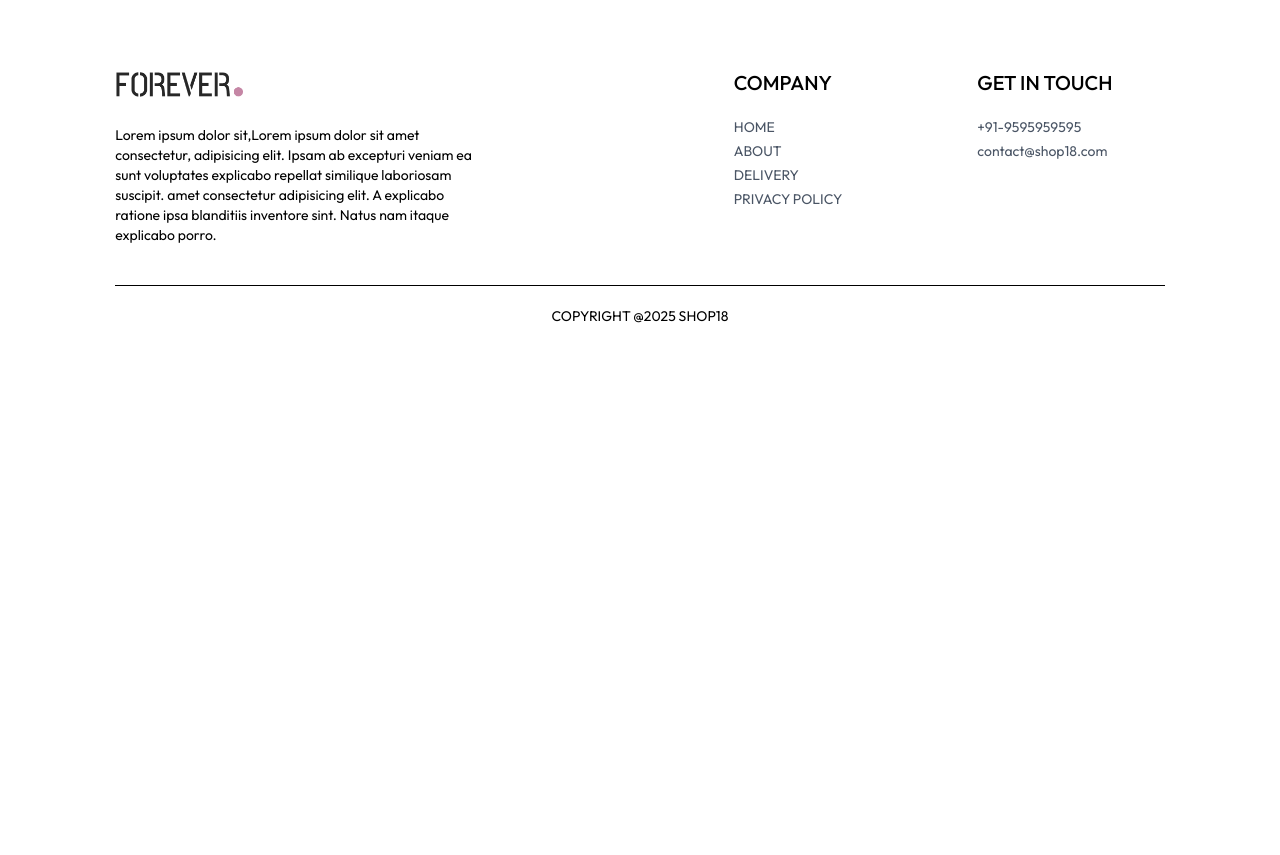
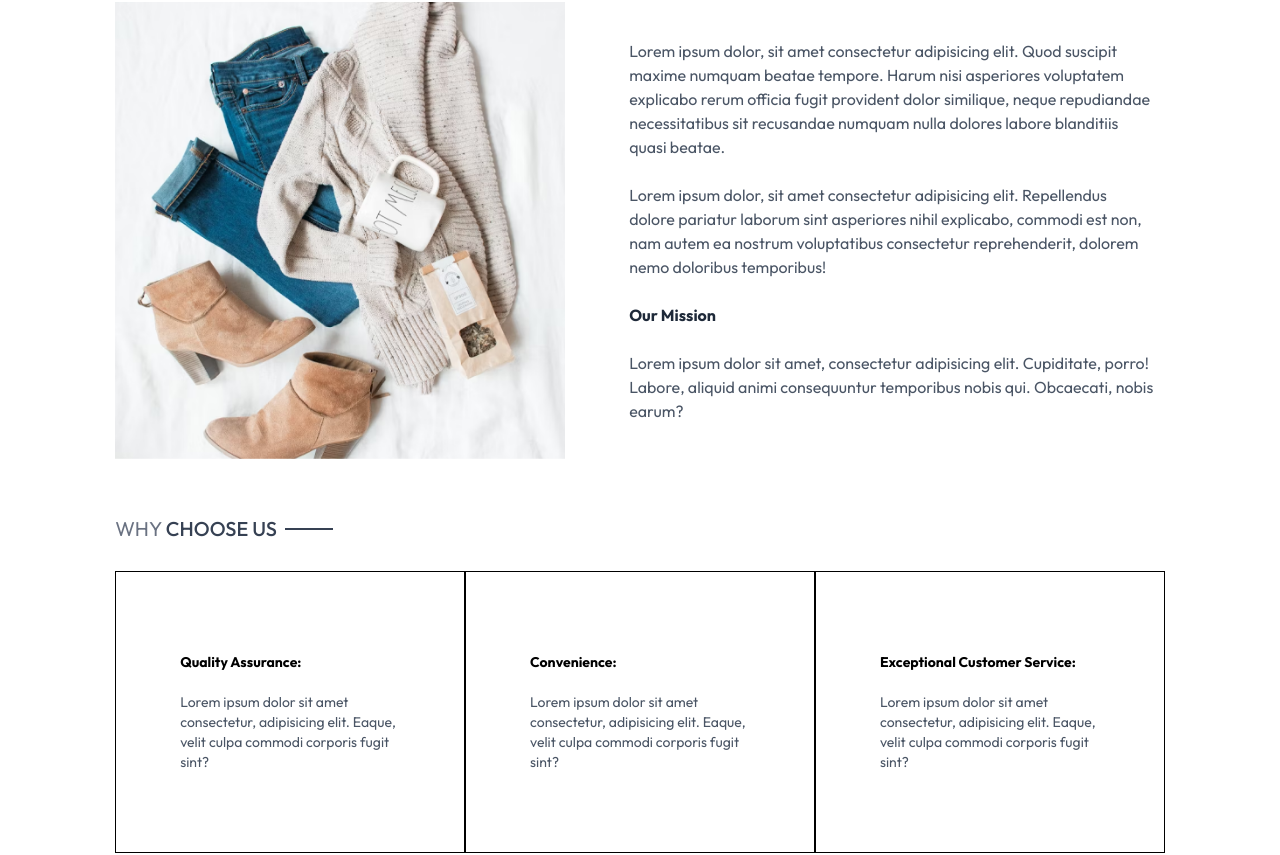
Before and after one commit to surender18/shop18, a React (Vite) app: page /about in a window 1280 px wide. Shown: the part 195-1050 px from the top of the page. Before the commit the page ends 800 px from the top, so only its background shows below. Built offline with nearby package versions, Linux system fonts and the light colour scheme.

Commit message:
Revamp About page layout and content; add Title and NewsLetterBox components for improved user engagement

```diff
--- a/src/pages/About.jsx
+++ b/src/pages/About.jsx
@@ -1,12 +1,43 @@
 import React from 'react'
+import Title from '../components/Title'
+import { assets } from '../assets/assets'
+import NewsLetterBox from '../components/NewsLetterBox'
 
 const About = () => {
   return (
     <div>
-      about us page
+    <div className='text-2xl text-center pt-8 border-t'>
+      <Title text1={'About'} text2={'Us'} />
+    </div>
+    <div className="my-10 flex flex-col md:flex-row gap-16">
+      <img className='w-full md:max-w-[450px]' src={assets.about_img} alt="" />
+      <div className="flex flex-col justify-center gap-6 md:w-2/4 text-gray-600">
+      <p>Lorem ipsum dolor, sit amet consectetur adipisicing elit. Quod suscipit maxime numquam beatae tempore. Harum nisi asperiores voluptatem explicabo rerum officia fugit provident dolor similique, neque repudiandae necessitatibus sit recusandae numquam nulla dolores labore blanditiis quasi beatae.</p>
+      <p>Lorem ipsum dolor, sit amet consectetur adipisicing elit. Repellendus dolore pariatur laborum sint asperiores nihil explicabo, commodi est non, nam autem ea nostrum voluptatibus consectetur reprehenderit, dolorem nemo doloribus temporibus!</p>
+      <b className='text-gray-800'>Our Mission</b>
+      <p>Lorem ipsum dolor sit amet, consectetur adipisicing elit. Cupiditate, porro! Labore, aliquid animi consequuntur temporibus nobis qui. Obcaecati, nobis earum?</p>
+      </div>
+    </div>
+    <div className="text-xl py-4">
+      <Title text1={'WHY'} text2={'CHOOSE US'} />
+    </div>
+    <div className="flex flex-col md:flex-row text-sm mb-20">
+      <div className="border px-10 md:px-16 py-8 sm:py-20 flex flex-col gap-5">
+        <b>Quality Assurance: </b>
+        <p className='text-gray-600'>Lorem ipsum dolor sit amet consectetur, adipisicing elit. Eaque, velit culpa commodi corporis fugit sint?</p>
+      </div>
+      <div className="border px-10 md:px-16 py-8 sm:py-20 flex flex-col gap-5">
+        <b>Convenience: </b>
+        <p className='text-gray-600'>Lorem ipsum dolor sit amet consectetur, adipisicing elit. Eaque, velit culpa commodi corporis fugit sint?</p>
+      </div>
+      <div className="border px-10 md:px-16 py-8 sm:py-20 flex flex-col gap-5">
+        <b>Exceptional Customer Service: </b>
+        <p className='text-gray-600'>Lorem ipsum dolor sit amet consectetur, adipisicing elit. Eaque, velit culpa commodi corporis fugit sint?</p>
+      </div>
+    </div>
+    <NewsLetterBox />
     </div>
   )
 }
 
 export default About
-455
```
